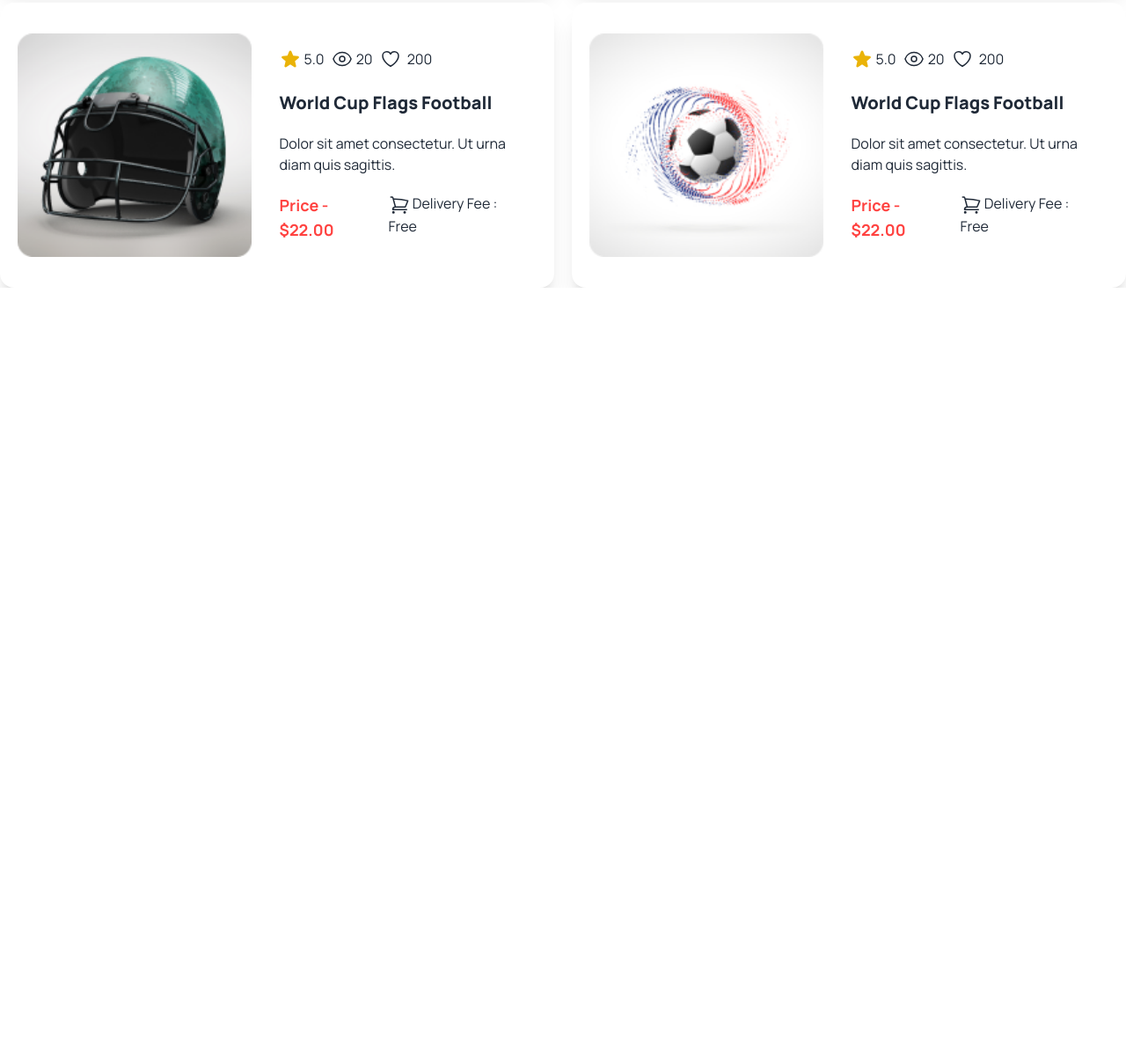
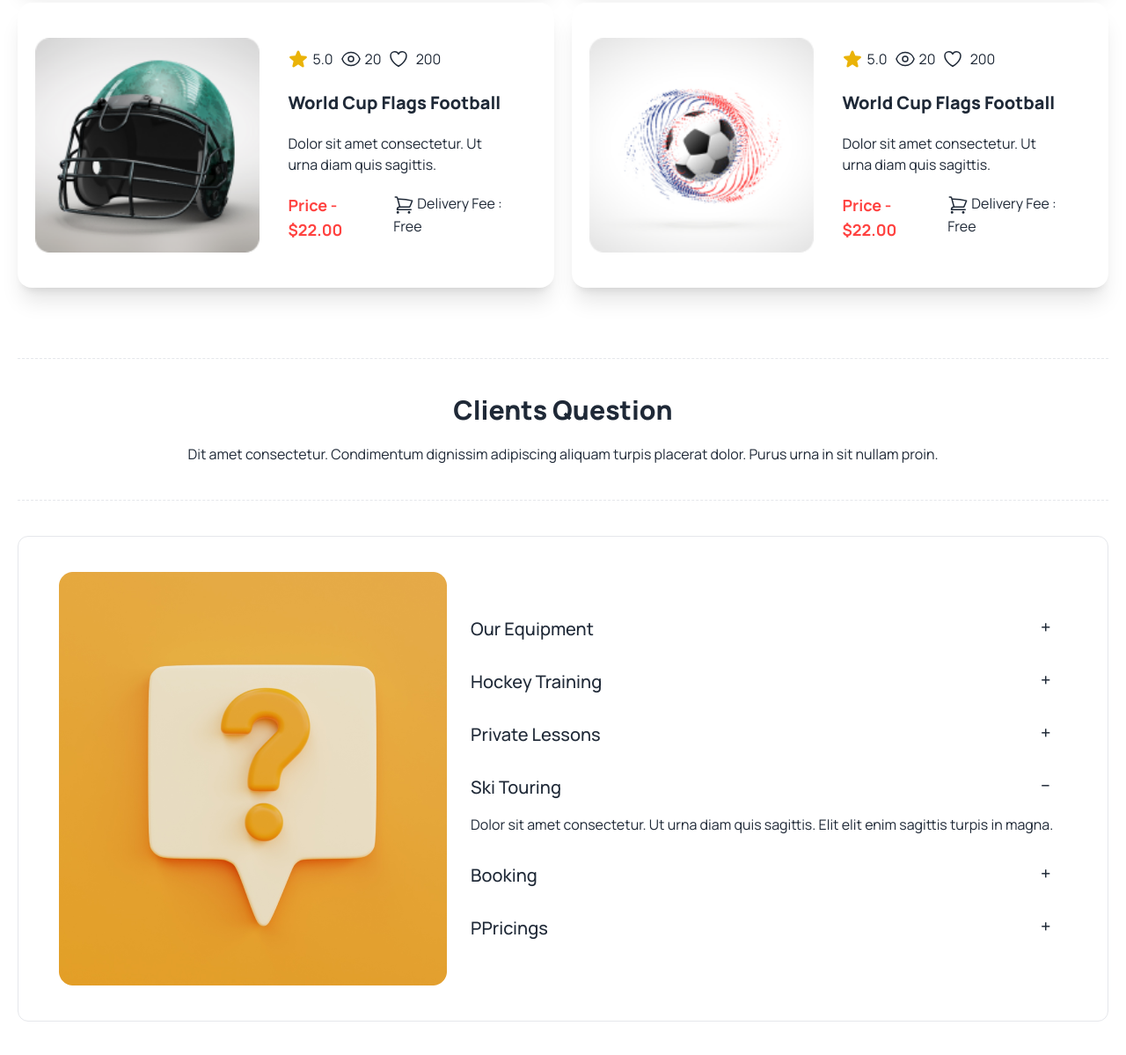
Before and after one commit to MohammadRofikulIslam/Assignment_03, a plain HTML site: page index.html in a window 1280 px wide. Shown: the part 3212-4411 px from the top of the page at 88% size. Before the commit the page ends 3539 px from the top, so only its background shows below. Drawn offline with nearby package versions, Linux system fonts and the light colour scheme.

Commit message:
Questions Section Added

```diff
--- a/index.html
+++ b/index.html
@@ -320,14 +320,12 @@
             turpis placerat dolor. Purus urna in sit nullam proin.
           </p>
         </div>
-          <div class="grid lg:grid-cols-2 gap-5">
+        <div class="grid lg:grid-cols-2 gap-5 mx-5">
           <div class="card lg:card-side text-start bg-base-100 shadow-xl p-5">
             <figure>
               <img class="w-[400px]" src="Images/5.png" alt="Album" />
             </figure>
-              <div
-                class="card-body flex flex-col gap-5 lg:gap-5 justify-center"
-              >
+            <div class="card-body flex flex-col gap-5 lg:gap-5 justify-center">
               <div class="flex justify-start gap-2">
                 <div>
                   <svg
@@ -420,9 +418,7 @@
             <figure>
               <img class="w-[400px]" src="Images/6.png" alt="Album" />
             </figure>
-              <div
-                class="card-body flex flex-col gap-5 lg:gap-5 justify-center"
-              >
+            <div class="card-body flex flex-col gap-5 lg:gap-5 justify-center">
               <div class="flex justify-start gap-2">
                 <div>
                   <svg
@@ -515,9 +511,7 @@
             <figure>
               <img class="w-[400px]" src="Images/7.png" alt="Album" />
             </figure>
-              <div
-                class="card-body flex flex-col gap-5 lg:gap-5 justify-center"
-              >
+            <div class="card-body flex flex-col gap-5 lg:gap-5 justify-center">
               <div class="flex justify-start gap-2">
                 <div>
                   <svg
@@ -610,9 +604,7 @@
             <figure>
               <img class="w-[400px]" src="Images/8.png" alt="Album" />
             </figure>
-              <div
-                class="card-body flex flex-col gap-5 lg:gap-5 justify-center"
-              >
+            <div class="card-body flex flex-col gap-5 lg:gap-5 justify-center">
               <div class="flex justify-start gap-2">
                 <div>
                   <svg
@@ -705,9 +697,7 @@
             <figure>
               <img class="w-[400px]" src="Images/9.png" alt="Album" />
             </figure>
-              <div
-                class="card-body flex flex-col gap-5 lg:gap-5 justify-center"
-              >
+            <div class="card-body flex flex-col gap-5 lg:gap-5 justify-center">
               <div class="flex justify-start gap-2">
                 <div>
                   <svg
@@ -800,9 +790,7 @@
             <figure>
               <img class="w-[400px]" src="Images/10.png" alt="Album" />
             </figure>
-              <div
-                class="card-body flex flex-col gap-5 lg:gap-5 justify-center"
-              >
+            <div class="card-body flex flex-col gap-5 lg:gap-5 justify-center">
               <div class="flex justify-start gap-2">
                 <div>
                   <svg
@@ -893,6 +881,94 @@
           </div>
         </div>
       </section>
+      <!-- Question Section  -->
+      <section class="my-20">
+        <div
+          class="text-center mb-10 space-y-5 mx-5 py-10 border-y border-dashed"
+        >
+          <h3 class="text-3xl font-extrabold">Clients Question</h3>
+          <p>
+            Dit amet consectetur. Condimentum dignissim adipiscing aliquam
+            turpis placerat dolor. Purus urna in sit nullam proin.
+          </p>
+        </div>
+
+        <div
+          class="mx-5 flex flex-col lg:flex-row justify-around items-center border border-gray-200 p-10 rounded-xl"
+        >
+          <div>
+            <img src="Images/11.png" alt="" />
+          </div>
+          <div>
+            <div class="collapse collapse-plus">
+              <input type="radio" name="my-accordion-3" checked="checked" />
+              <div class="collapse-title text-xl font-medium">
+                Our Equipment
+              </div>
+              <div class="collapse-content">
+                <p>
+                  Dolor sit amet consectetur. Ut urna diam quis sagittis. Elit
+                  elit enim sagittis turpis in magna.
+                </p>
+              </div>
+            </div>
+            <div class="collapse collapse-plus">
+              <input type="radio" name="my-accordion-3" />
+              <div class="collapse-title text-xl font-medium">
+                Hockey Training
+              </div>
+              <div class="collapse-content">
+                <p>
+                  Dolor sit amet consectetur. Ut urna diam quis sagittis. Elit
+                  elit enim sagittis turpis in magna.
+                </p>
+              </div>
+            </div>
+            <div class="collapse collapse-plus">
+              <input type="radio" name="my-accordion-3" />
+              <div class="collapse-title text-xl font-medium">
+                Private Lessons
+              </div>
+              <div class="collapse-content">
+                <p>
+                  Dolor sit amet consectetur. Ut urna diam quis sagittis. Elit
+                  elit enim sagittis turpis in magna.
+                </p>
+              </div>
+            </div>
+            <div class="collapse collapse-plus">
+              <input type="radio" name="my-accordion-3" checked="checked" />
+              <div class="collapse-title text-xl font-medium">Ski Touring</div>
+              <div class="collapse-content">
+                <p>
+                  Dolor sit amet consectetur. Ut urna diam quis sagittis. Elit
+                  elit enim sagittis turpis in magna.
+                </p>
+              </div>
+            </div>
+            <div class="collapse collapse-plus">
+              <input type="radio" name="my-accordion-3" />
+              <div class="collapse-title text-xl font-medium">Booking</div>
+              <div class="collapse-content">
+                <p>
+                  Dolor sit amet consectetur. Ut urna diam quis sagittis. Elit
+                  elit enim sagittis turpis in magna.
+                </p>
+              </div>
+            </div>
+            <div class="collapse collapse-plus">
+              <input type="radio" name="my-accordion-3" />
+              <div class="collapse-title text-xl font-medium">PPricings</div>
+              <div class="collapse-content">
+                <p>
+                  Dolor sit amet consectetur. Ut urna diam quis sagittis. Elit
+                  elit enim sagittis turpis in magna.
+                </p>
+              </div>
+            </div>
+          </div>
+        </div>
+      </section>
     </main>
     <footer></footer>
   </body>
```
Lines whose indentation alone changed are shown as unchanged.
